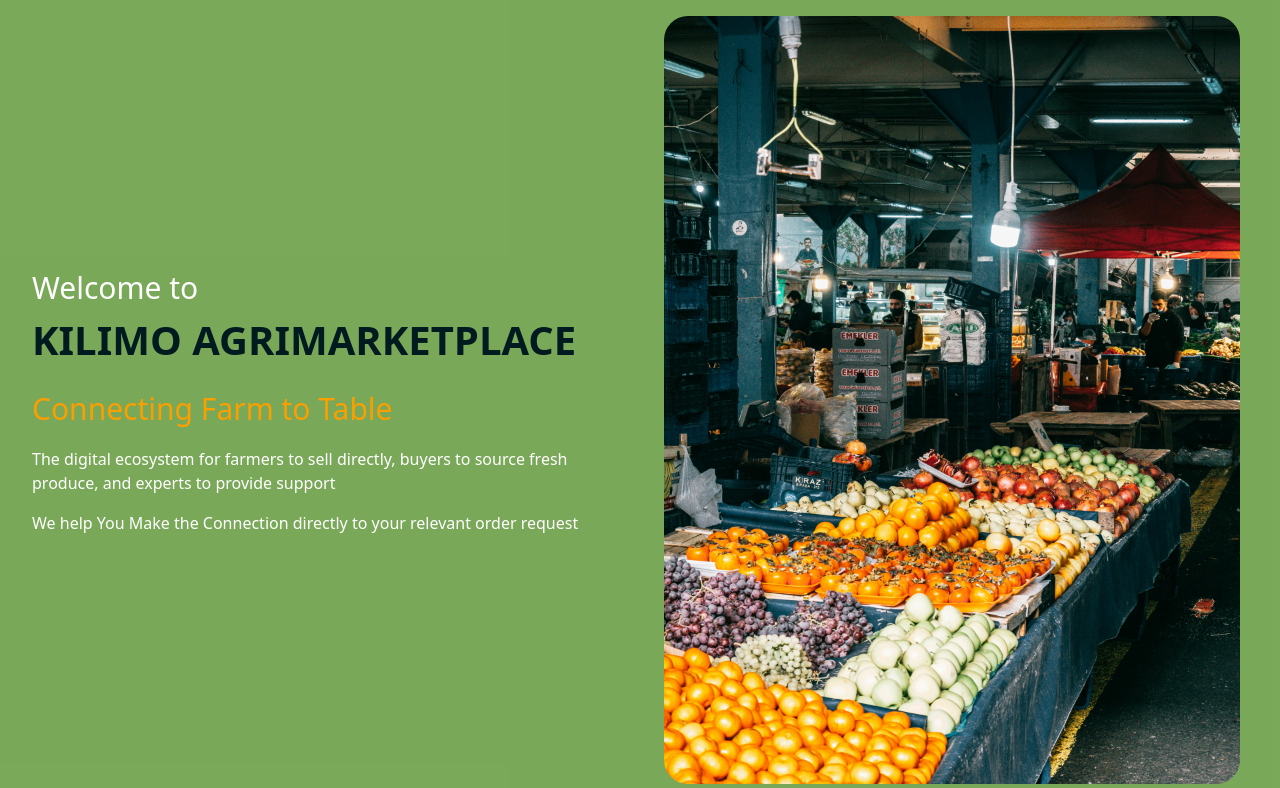
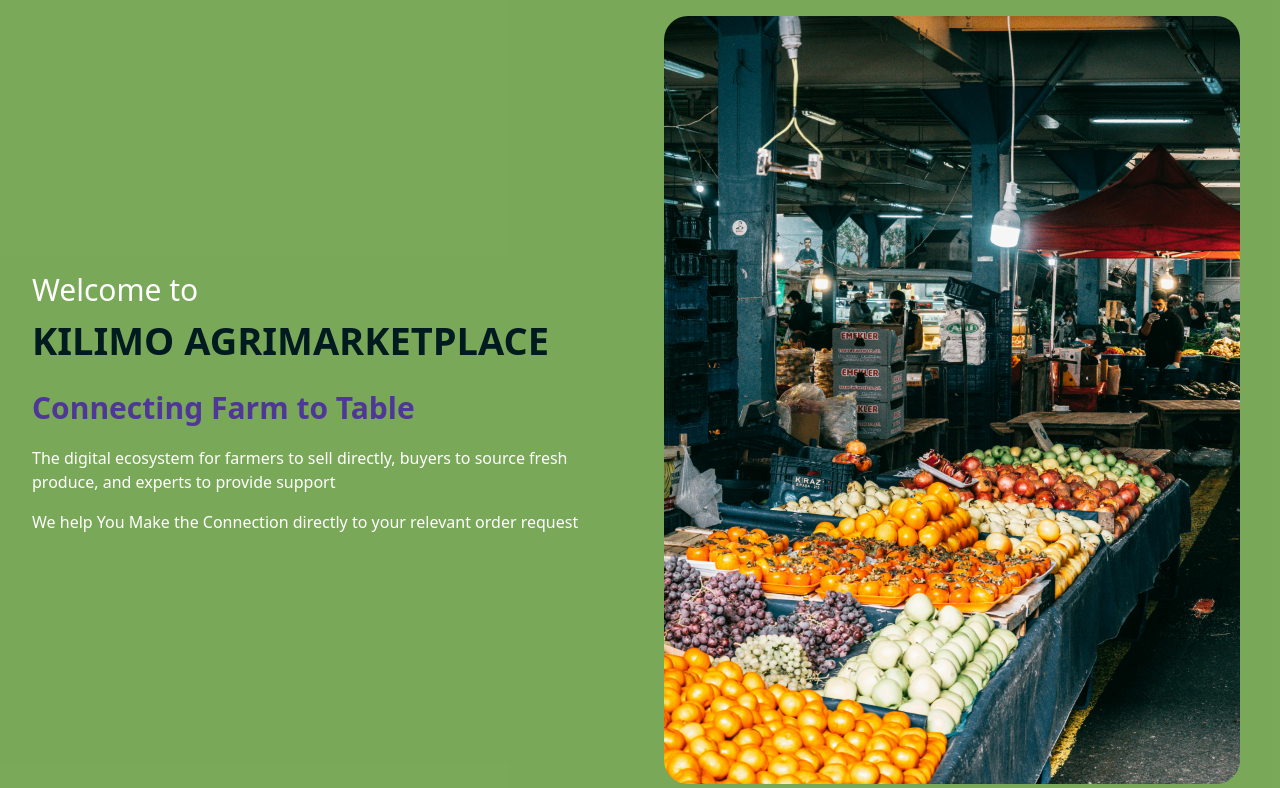
Before and after one commit to Ianmwia/agri-marketplace-django-react-backend, a Django app: template accounts/templates/landing.html in a window 1280 px wide. Shown: the top 788 px of the page. Run offline with Django 5.2, Linux system fonts and the light colour scheme; the template is opened without the code that fills it, so the values that code supplies are empty.

Commit message:
fixing base template theme colors

```diff
--- a/accounts/templates/base.html
+++ b/accounts/templates/base.html
@@ -36,7 +36,7 @@
         <script src="https://unpkg.com/alpinejs" defer></script>
         <style> [x-cloak] {display: none !important; }</style>
     </head>
-    <body class="flex flex-col min-h-screen bg-white text-black dark:bg-[#23231f] dark:text-black transition-colors duration-200">
+    <body class="flex flex-col min-h-screen bg-white text-black dark:bg-[#23231f] dark:text-white transition-colors duration-200">
 
         {% block navbar %}
           {% include 'navbar.html' %}
--- a/accounts/templates/landing.html
+++ b/accounts/templates/landing.html
@@ -10,8 +10,8 @@
     <div class="bg-[#6c9f48]/90 -m-2">
         <div class="min-h-screen flex flex-col md:grid md:grid-cols-2 items-center gap-8 px-8 mb-3">
             <div class="space-y-4">
-            <p class="flex flex-col text-[30px] text-white">Welcome to <span class="text-[40px] text-[#001b20] font-bold ">KILIMO AGRIMARKETPLACE</span></p>
-            <h1 class="text-[30px] text-[#fa9f00]">Connecting Farm to Table</h1>
+            <p class="flex flex-col text-[30px] text-white">Welcome to <span class="text-[28px] md:text-[38px] text-[#001b20] font-bold ">KILIMO AGRIMARKETPLACE</span></p>
+            <h1 class="text-[20px] font-semibold md:text-[30px] text-[#4e3798]">Connecting Farm to Table</h1>
             <p class="text-[16px] text-white">The digital ecosystem for farmers to sell directly, buyers to source fresh produce, and experts to provide support</p>
             <p class="text-[16px] text-white">We help You Make the Connection directly to your relevant order request</p>
             </div>
@@ -21,7 +21,7 @@
         </div>
         <div class="min-h-screen flex flex-col justify-between p-4 max-w-5xl mx-auto">
             <p class="text-[30px] font-bold text-center mb-3">Choose Your Role</p>
-            <div class="flex md:grid md:grid-cols-2 lg:grid-cols-3 gap-8">
+            <div class="flex flex-col md:grid md:grid-cols-2 lg:grid-cols-3 gap-8">
                 <div class="p-3 rounded-lg bg-white flex flex-col gap-3 shadow-[16px_16px_8px_5px_#0a1406]">
                     <p class="text-[28px] font-semibold">Farmer</p>
                     <p>Are you A farmer looking to connect directly with a buyer?
@@ -43,7 +43,7 @@
 
             </div>
             <div class="flex flex-col space-y-3 justify-center items-center">
-            <p class="font-bold text-white text-[48px]">Join Now and get Started</p>
+            <p class="font-bold text-white text-[48px] text-center">Join Now and get Started</p>
             <a class="bg-[#fa9f00] p-2 text-white font-semibold rounded-lg hover:text-[scale-102] hover:cursor-pointer" href="{% url 'register' %}">Register</a>
         </div>
         </div>
```
